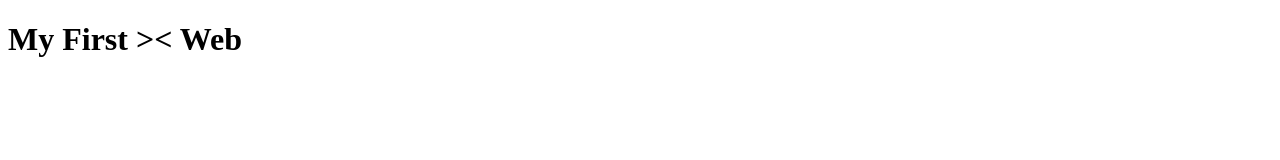
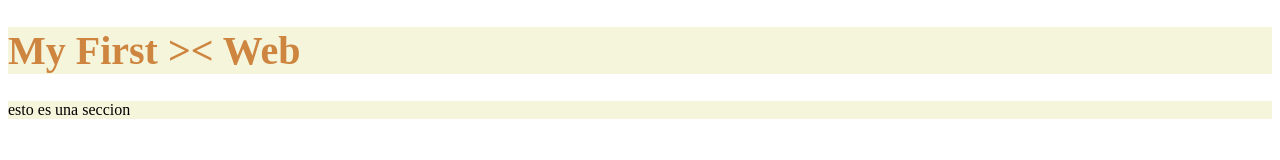
Before and after one commit to jarcilales/node-exercise, a website: page servidor/index.html in a window 1280 px wide. Drawn offline with Linux system fonts and the light colour scheme.

Commit message:
ya le agregue colores a la pagina

```diff
--- a/servidor/index.html
+++ b/servidor/index.html
@@ -2,10 +2,11 @@
 <html>
     <head>
         <meta charset="utf-8">
-        <link rel="stylesheet" href="app.css">
+        <link rel="stylesheet" href="\styles\app.css">
         <title>Mi primeraWeb</title>
     </head>
     <body>
-        <h1>My First >&lt; Web</h1>
+        <h1 id="title" class="title warning">My First >&lt; Web</h1>
+        <section class= "warning">esto es una seccion</section>
     </body>
 </html>
--- /dev/null
+++ b/servidor/styles/app.css
@@ -0,0 +1,12 @@
+#title{
+    color: peru;
+}
+.title{
+    font-size: 40px;
+}
+body > *{
+    background-color: beige;
+}
+h1{
+    color : aliceblue;
+}
```
